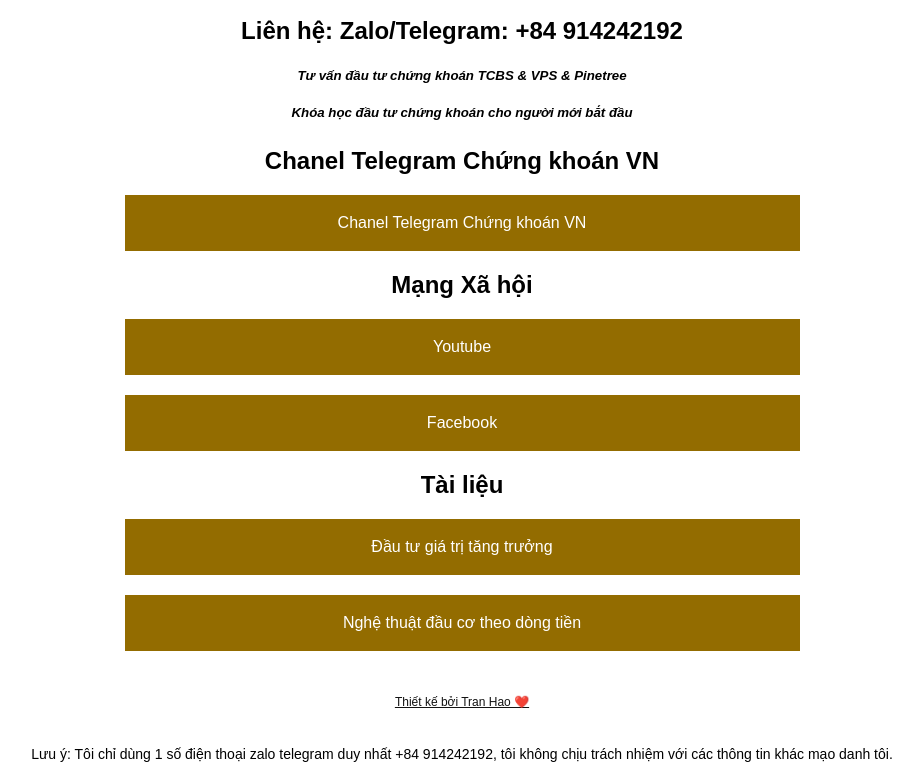
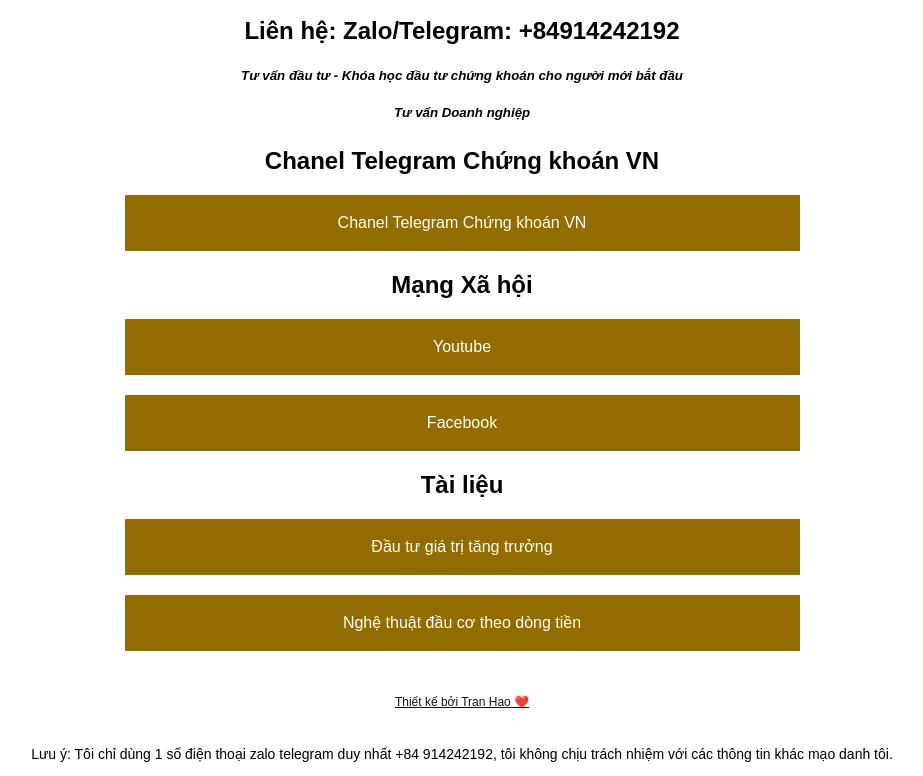
Before and after one commit to tranhaock/tranhaock.github.io, a plain HTML site: page index.html in a window 1280 px wide. Shown: the part 61-837 px from the top of the page, without its empty margins (178-1101 px from the left). Drawn offline with Linux system fonts and the light colour scheme; a web font is replaced by a local one.

Commit message:
Update index.html

```diff
--- a/index.html
+++ b/index.html
@@ -131,9 +131,9 @@
     </head>
     <body>
         <h1>Tran Hao</h1>
-            <h2>Liên hệ: Zalo/Telegram: +84 914242192</h2>
-            <h5>Tư vấn đầu tư chứng khoán TCBS & VPS & Pinetree</h5>
-            <h5>Khóa học đầu tư chứng khoán cho người mới bắt đầu</h5>
+            <h2>Liên hệ: Zalo/Telegram: +84914242192</h2>
+            <h5>Tư vấn đầu tư - Khóa học đầu tư chứng khoán cho người mới bắt đầu</h5>
+            <h5>Tư vấn Doanh nghiệp</h5>
         <div id="links">
             <h2>Chanel Telegram Chứng khoán VN</h2>
             <a class="link" href="https://t.me/tranhaochannel" target="_blank">Chanel Telegram Chứng khoán VN</a>
```
